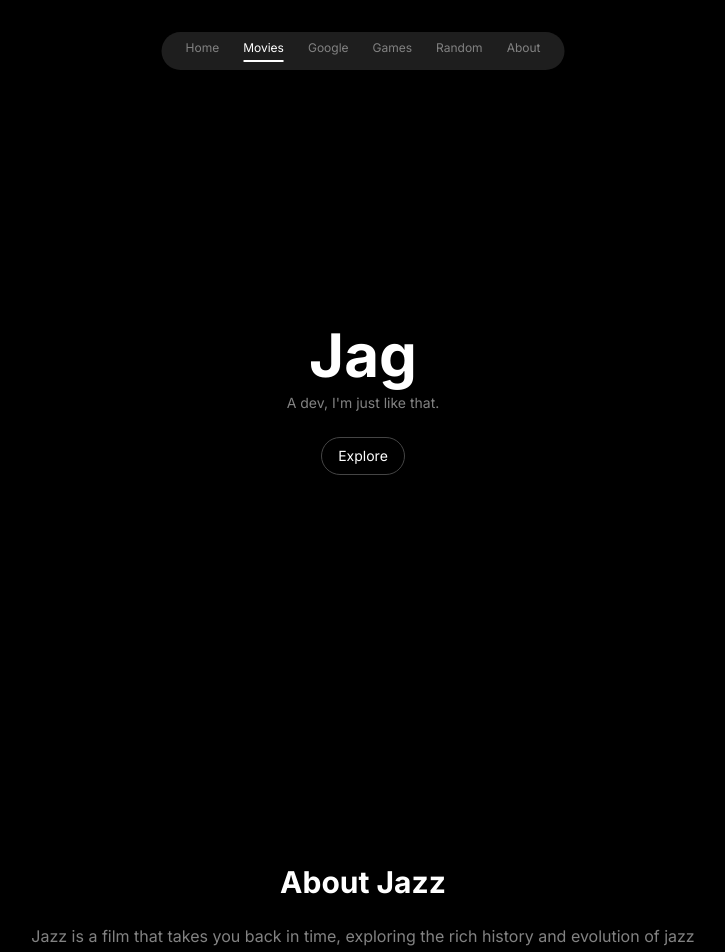
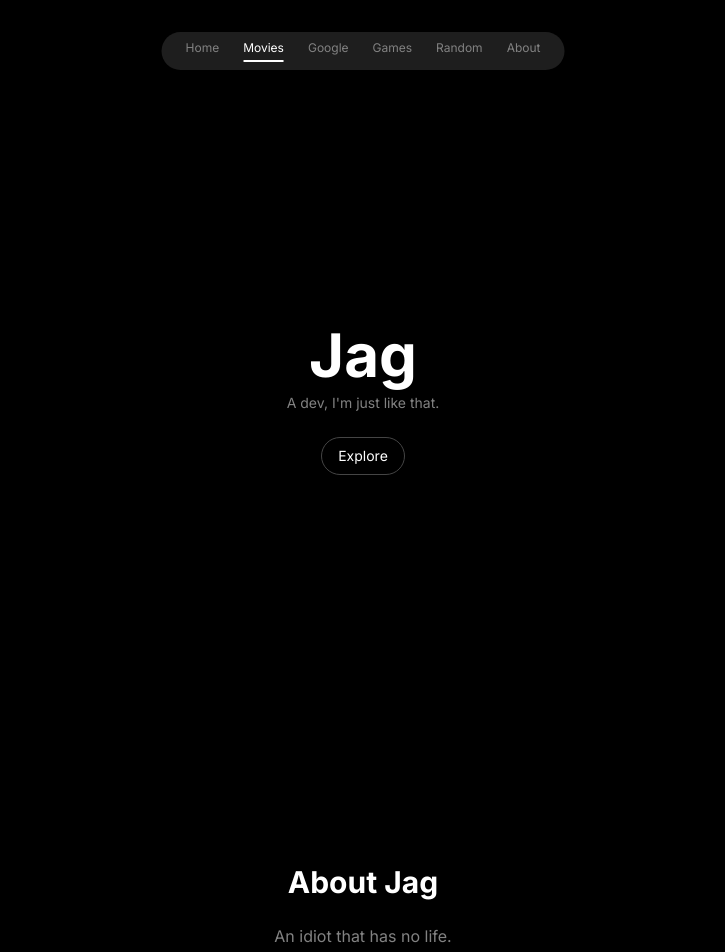
Before and after one commit to asdhashdh/testing-alr, a Next.js app: page /about in a window 1280 px wide. Shown: the top 952 px of the page, without its empty margins (277-1002 px from the left). Built offline with nearby package versions, Linux system fonts and the light colour scheme.

Commit message:
Update page.tsx

```diff
--- a/app/about/page.tsx
+++ b/app/about/page.tsx
@@ -5,11 +5,9 @@ export default function AboutPage() {
     <main className="min-h-screen bg-[#000000] text-[#ffffff] flex flex-col">
       <JazzHero activeLink="about" />
       <div className="container mx-auto px-4 py-16 text-center">
-        <h2 className="text-3xl font-bold mb-6">About Jazz</h2>
+        <h2 className="text-3xl font-bold mb-6">About Jag</h2>
         <p className="text-[#828282] max-w-2xl mx-auto">
-          Jazz is a film that takes you back in time, exploring the rich history and evolution of jazz music through the
-          decades. Set in the vibrant scenes of New Orleans, Chicago, and New York, the film follows the journey of
-          influential musicians who shaped this iconic American art form.
+          An idiot that has no life.
         </p>
       </div>
     </main>
```
